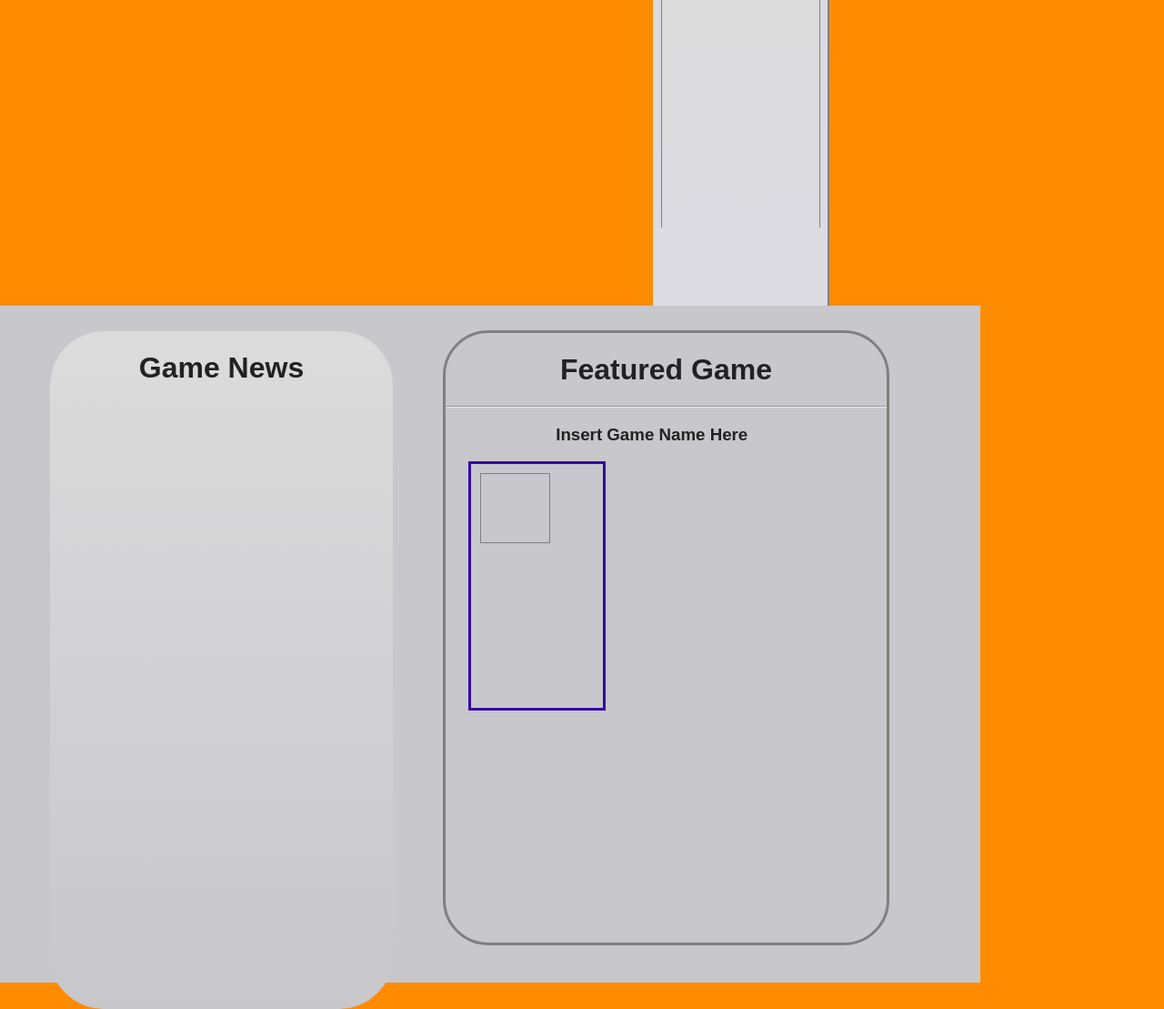
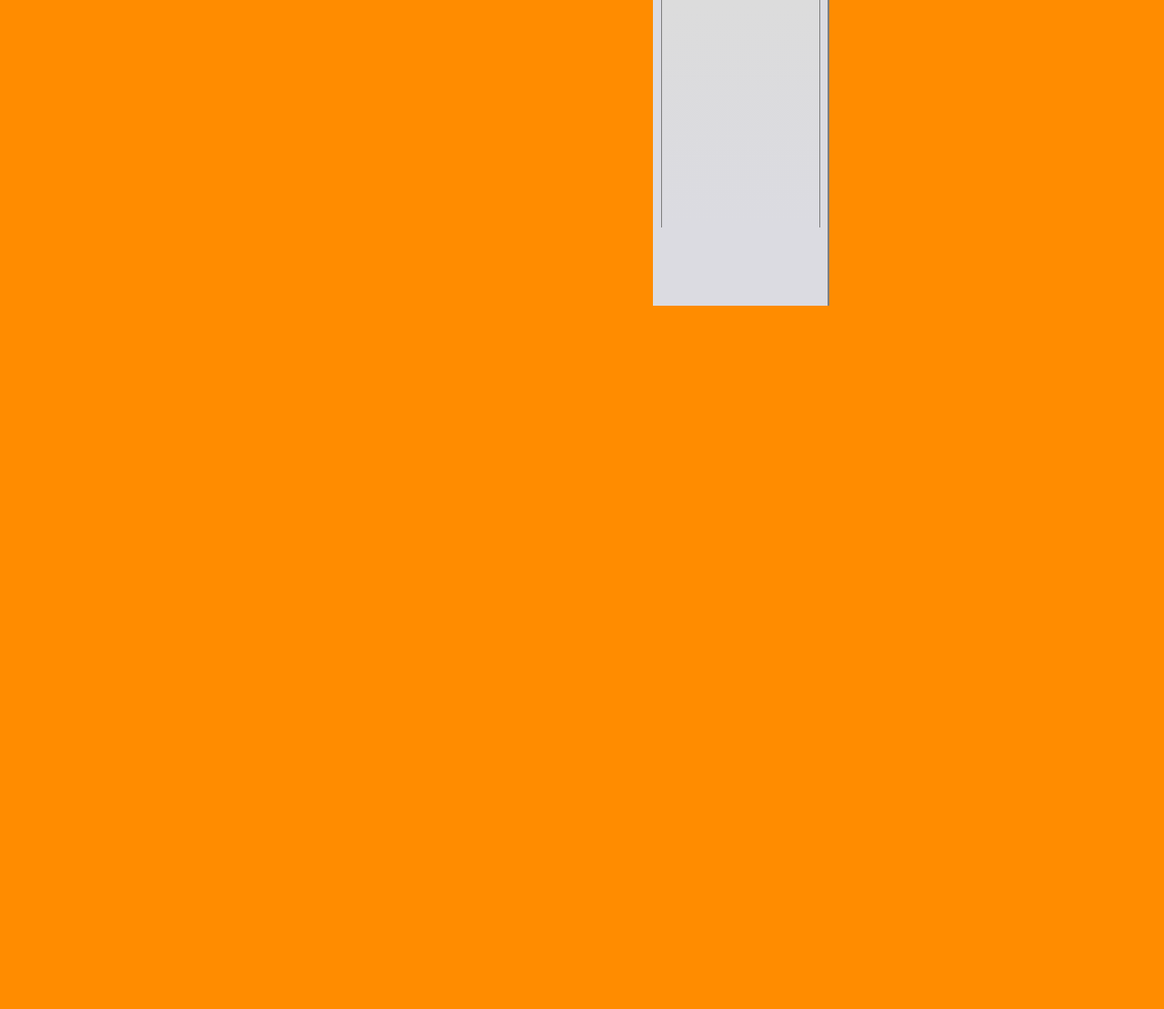
Before and after one commit to vIIPrezIIv/gameLibrary, a PHP site: page / in a window 1280 px wide; the page is wider, and only the part inside the window is pictured. Shown: the part 458-1567 px from the top of that part at 91% size. After the commit the page ends 794 px from the top of that part, so only its background shows below. Run offline with PHP 8.4, Linux system fonts and the light colour scheme.

Commit message:
Re-Submit Css

```diff
--- a/CSS/gameStyle.css
+++ b/CSS/gameStyle.css
@@ -72,7 +72,6 @@
 
 	float: left;
 	background-color: #C7C7CC;
-	width: 84.2%;
 	height: 93%;
 	//padding: 1%;
 	-moz-box-sizing: border-box;
--- a/index.php
+++ b/index.php
@@ -38,6 +38,7 @@
 			</div>
 		</div>
 		<div id='rightCol'>
+			<!--
 			<div id='newFeed'>
 				<h1>Game News</h1>
 				<div id='newsContainer'>
@@ -53,6 +54,7 @@
 					</div>
 				</div>
 			</div>
+			-->
 		</div>
 		<!--
 		<div class="showGamesStyle">
```
